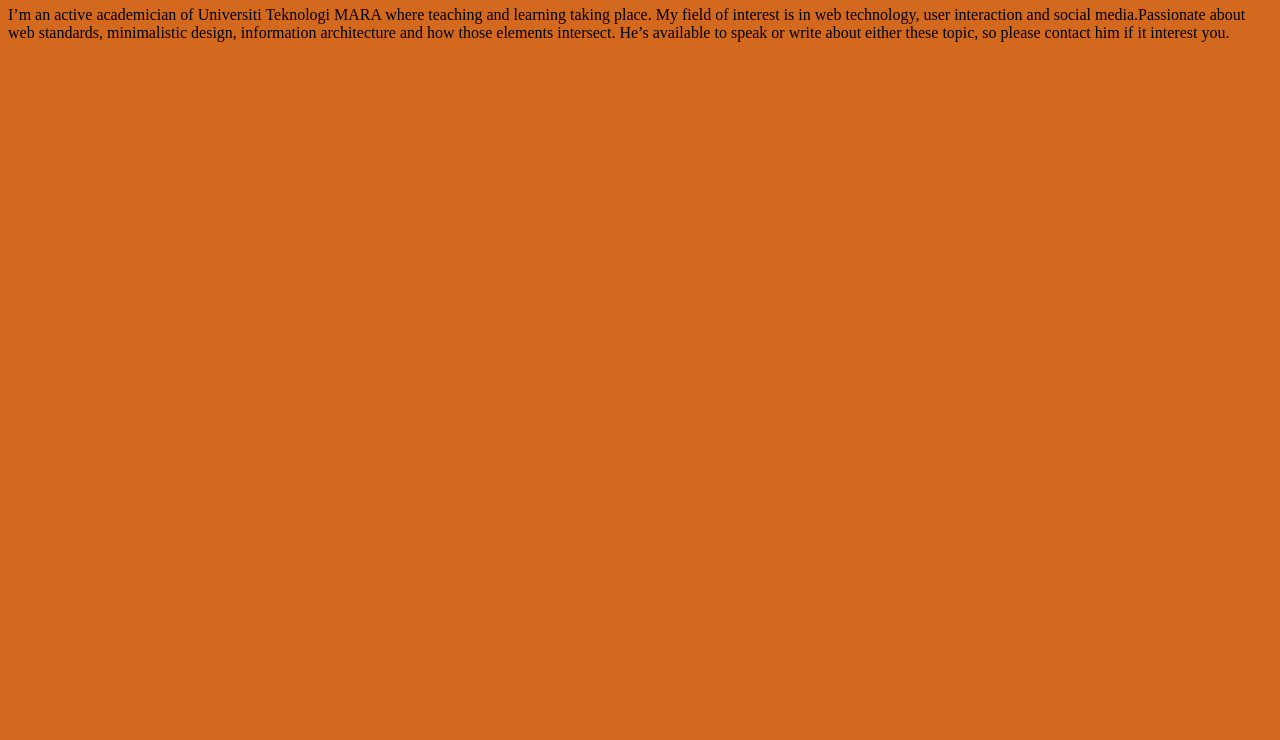
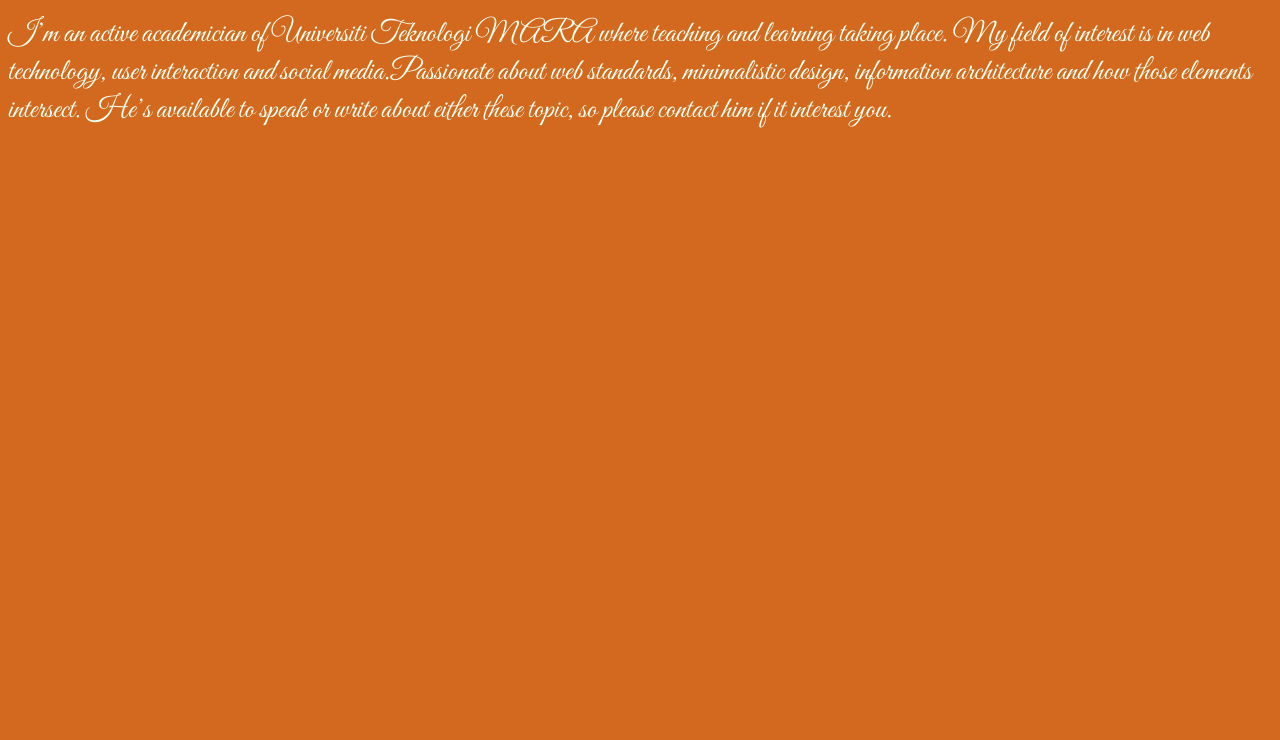
Before and after one commit to faizalhaini/my-personal-project, a plain HTML site: page fonts.html in a window 1280 px wide. Shown: the part 60-800 px from the top of the page. Drawn offline with Linux system fonts and the light colour scheme.

Commit message:
Update style.css

```diff
--- a/css/style.css
+++ b/css/style.css
@@ -2,3 +2,10 @@
     {
         background-color:chocolate;
     }
+
+p
+    {
+        font-family: 'Great Vibes', cursive;
+        font-size: 30px;
+        color: honeydew;
+    }
```
